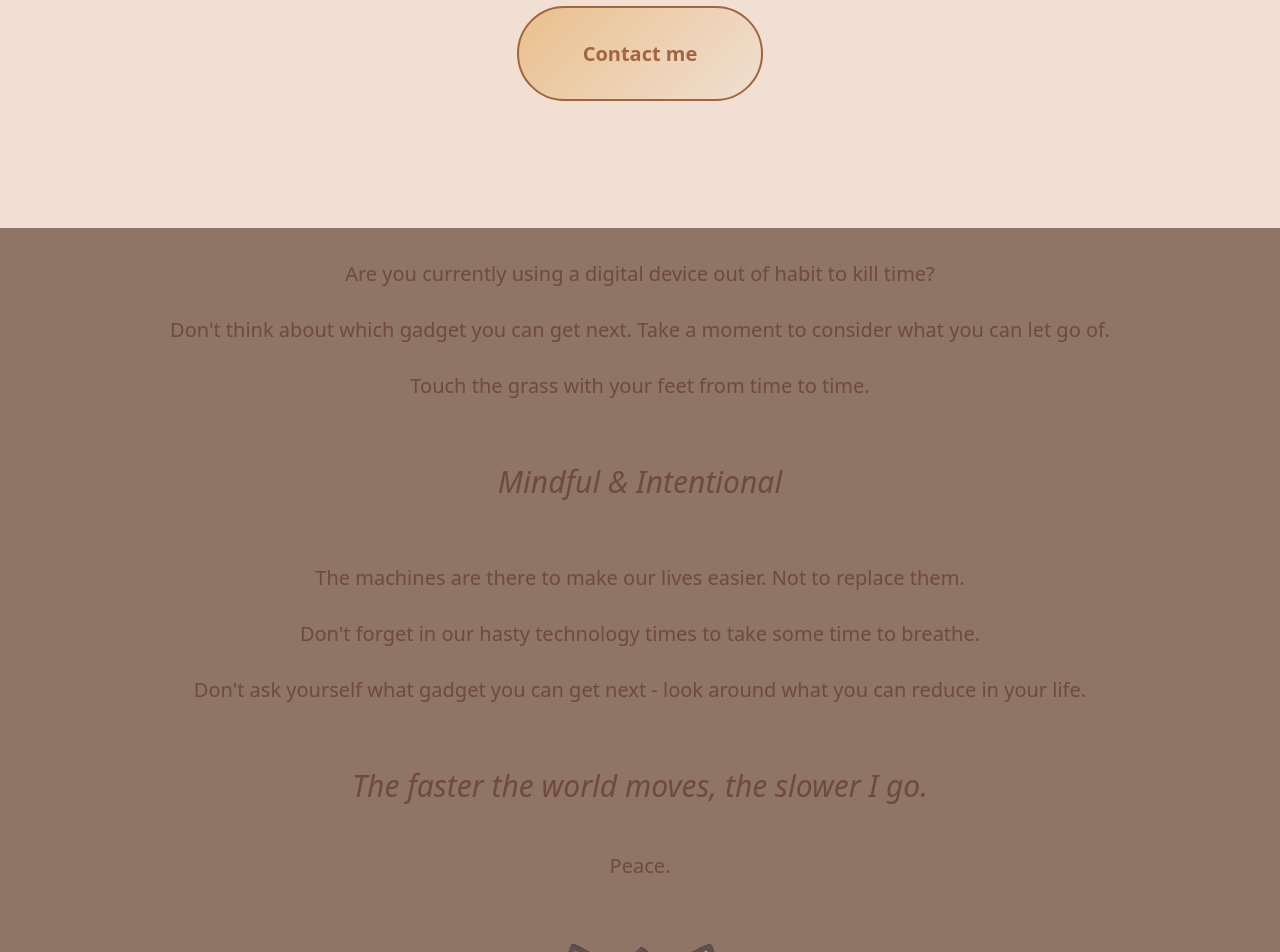
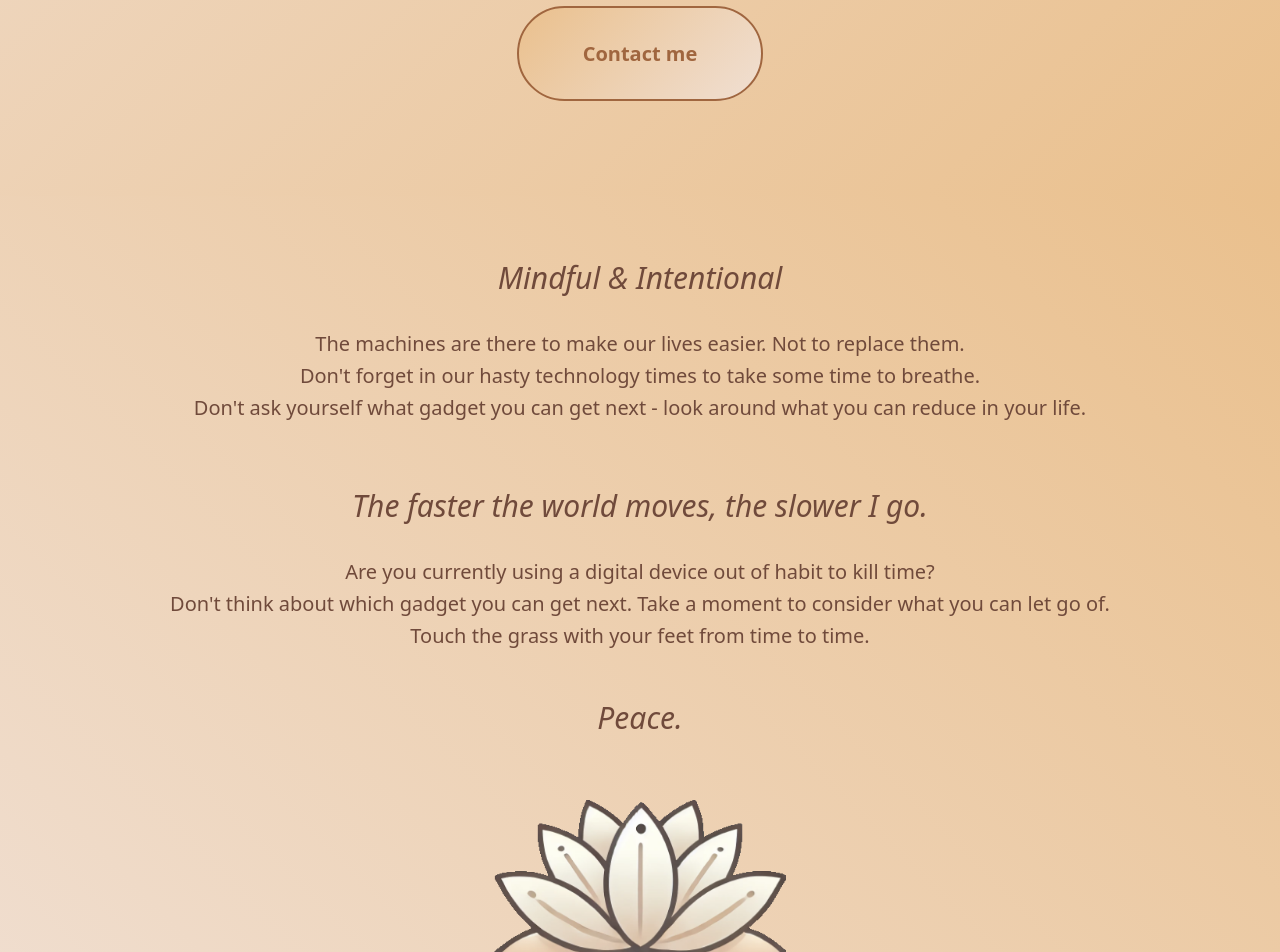
Before and after one commit to lilalunex/best-personal-website-on-the-internet, a SvelteKit app: page / in a window 1280 px wide. Shown: the part 860-1812 px from the top of the page. Built offline with nearby package versions, Linux system fonts and the light colour scheme; no server answers.

Commit message:
Home += Peace

```diff
--- a/src/lib/Menu.svelte
+++ b/src/lib/Menu.svelte
@@ -6,8 +6,7 @@
         { name: "Projects", href: "/projects" },
         { name: "Dev", href: "/dev" },
         { name: "Partners", href: "/partners" },
-        { name: "Ad-Space", href: "/ad-space" },
-        { name: "Peace", href: "/peace" },
+        { name: "Ad-Space", href: "/ad-space" }
     ];
 </script>
 
--- a/src/lib/styles/global.css
+++ b/src/lib/styles/global.css
@@ -7,9 +7,12 @@
 }
 
 body {
-    background-image: linear-gradient(-45deg, var(--warm-beige), var(--muted-sand));
     text-wrap: balance;
     font-size: 18px;
+}
+
+body, footer {
+    background-image: linear-gradient(-45deg, var(--warm-beige), var(--muted-sand));
 }
 
 p {
--- a/src/routes/+page.svelte
+++ b/src/routes/+page.svelte
@@ -1,6 +1,14 @@
+<style>
+    @import '$lib/styles/breathing-circle.css';
+
+    img {
+        max-height: 360px;
+    }
+</style>
+
 <main>
 
-    <div class="bg-warm-beige">
+    <div class="" style="background-image: linear-gradient(135deg, var(--warm-beige), var(--muted-sand));">
         <div class="container mx-auto py-8 md:py-16 px-8">
             <h1 class="title text-center underline color-golden-tan text-[48px] xl:text-[64px] text-shadow-[2px_1px_0_black]">
                 Relax, Breath & Move.</h1>
@@ -10,7 +18,7 @@
                 <div class="breathing-circle absolute"></div>
                 <span id="breathing-text" class="breathing-text absolute pt-21">breathe in</span>
             </div>
-            <div class="text-center pt-8 pb-16 md:pb-24">
+            <div class="text-center pt-8">
                 <h3 class="text-xl font-semibold">
                     <a href="mailto:&#108;&#117;&#110;&#101;&#120;&#64;&#108;&#105;&#108;&#97;&#108;&#117;&#110;&#101;&#120;&#46;&#100;&#101;&#118;?subject=Lilalunex Contact Me"
                        class="btn border-2 border-deeper-brown rounded-full px-16 py-8 mb-8 bg-body text-deeper-brown">Contact
@@ -18,42 +26,42 @@
                 </h3>
             </div>
         </div>
+
+        <div class="py-8"></div>
     </div>
 
-    <div class="bg-lotus-border">
+    <div class="" style="background-image: linear-gradient(225deg, var(--muted-sand), var(--warm-beige));">
         <div class="container mx-auto">
+
+            <div class="pt-8 text-center text-earthy-brown">
+                <h2 class="italic text-3xl pt-8">Mindful & Intentional</h2>
+                <p class="text-xl pt-8 leading-8">
+                    The machines are there to make our lives easier. Not to replace them.<br>
+                    Don't forget in our hasty technology times to take some time to breathe.<br>
+                    Don't ask yourself what gadget you can get next - look around what you can reduce in your life.
+                </p>
+            </div>
+
+            <div class="pt-8 text-center text-earthy-brown">
+                <h2 class="italic text-3xl pt-8">The faster the world moves, the slower I go.</h2>
+            </div>
+
             <div class="text-center text-earthy-brown">
-                <p class="text-xl pt-8">
-                    Are you currently using a digital device out of habit to kill time?<br><br>
+                <p class="text-xl pt-8 leading-8">
+                    Are you currently using a digital device out of habit to kill time?<br>
                     Don't think about which gadget you can get next. Take a moment to consider what you can let go
-                    of.<br><br>
+                    of.<br>
                     Touch the grass with your feet from time to time.
                 </p>
             </div>
 
-            <div class="pt-8 text-center text-earthy-brown">
-                <h2 class="italic text-3xl py-8">Mindful & Intentional</h2>
-                <p class="text-xl pt-8">
-                    The machines are there to make our lives easier. Not to replace them.<br><br>
-                    Don't forget in our hasty technology times to take some time to breathe.<br><br>
-                    Don't ask yourself what gadget you can get next - look around what you can reduce in your life.
-                </p>
+            <div class="pt-4 text-center text-earthy-brown">
+                <h2 class="italic text-3xl pt-8">Peace.</h2>
             </div>
+        </div>
 
+        <img src="/lotus.png" alt="Lotus" class="mx-auto py-16">
 
-            <div class="pt-8 text-center text-earthy-brown">
-                <h2 class="italic text-3xl py-8">The faster the world moves, the slower I go.</h2>
-                <p class="text-xl pt-4">
-                    Peace.
-                </p>
-            </div>
-
-            <img src="/lotus.png" alt="Lotus" class="mx-auto mt-16">
-        </div>
     </div>
 
 </main>
-
-<style>
-    @import '$lib/styles/breathing-circle.css';
-</style>
--- a/src/routes/peace/+page.svelte
+++ /dev/null
@@ -1,38 +0,0 @@
-<main>
-    <div class="bg-warm-beige">
-        <div class="container mx-auto py-8 md:py-16 px-8">
-            <h1 class="title text-center underline color-golden-tan text-[48px] xl:text-[64px] text-shadow-[2px_1px_0_black]">
-                Peace
-            </h1>
-
-            <div class="text-center text-earthy-brown">
-                <p class="text-xl pt-8">
-                    Are you currently using a digital device out of habit to kill time?<br><br>
-                    Don't think about which gadget you can get next. Take a moment to consider what you can let go
-                    of.<br><br>
-                    Touch the grass with your feet from time to time.
-                </p>
-            </div>
-
-            <div class="pt-8 text-center text-earthy-brown">
-                <h2 class="italic text-3xl py-8">Mindful & Intentional</h2>
-                <p class="text-xl pt-8">
-                    The machines are there to make our lives easier. Not to replace them.<br><br>
-                    Don't forget in our hasty technology times to take some time to breathe.<br><br>
-                    Don't ask yourself what gadget you can get next - look around what you can reduce in your life.
-                </p>
-            </div>
-
-
-            <div class="pt-8 text-center text-earthy-brown">
-                <h2 class="italic text-3xl py-8">The faster the world moves, the slower I go.</h2>
-                <p class="text-xl pt-8">
-                    Peace.
-                </p>
-            </div>
-
-            <img src="/lotus.png" alt="Lotus" class="mx-auto mt-16">
-
-        </div>
-    </div>
-</main>
```
